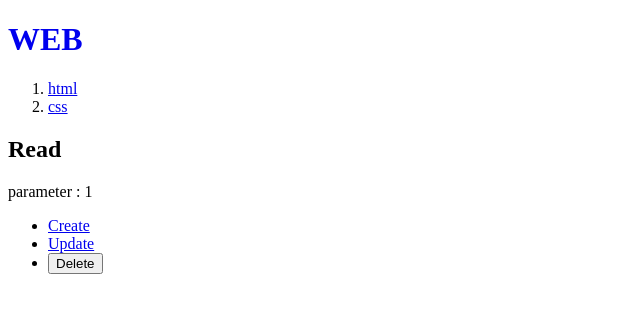
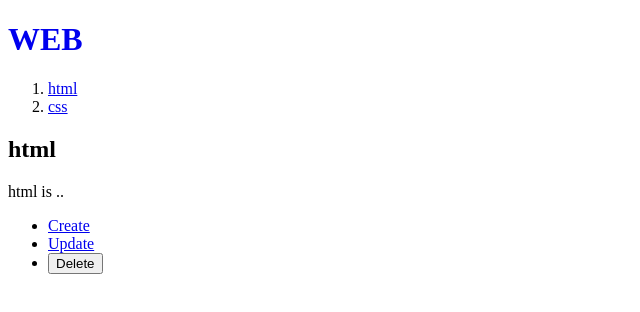
Before and after one commit to baejuhyang/coding-everybody, a Next.js app in the folder 05-Next.js/: page /read/1 in a window 1280 px wide. Shown: the top 312 px of the page, without its empty margins (0-640 px from the left). Built offline with nearby package versions, Linux system fonts and the light colour scheme; data requests are answered from the project's data file.

Commit message:
jsondb RESTful 방식

```diff
--- a/05-Next.js/src/app/read/[id]/page.js
+++ b/05-Next.js/src/app/read/[id]/page.js
@@ -1,12 +1,16 @@
 import React from 'react';
 
-const Read = (props) => {
+export default async function Read(props) {
+    const resp = await fetch(`http://localhost:9999/topics/${props.params.id}`);
+    const topic = await resp.json();
+    console.log(topic);
+
     return (
         <div>
-            <h2>Read</h2>
-            parameter : {props.params.id}
+            {/* parameter : {props.params.id} */}
+
+            <h2>{topic.title}</h2>
+            {topic.body}
         </div>
     );
-};
-
-export default Read;
+}
```
